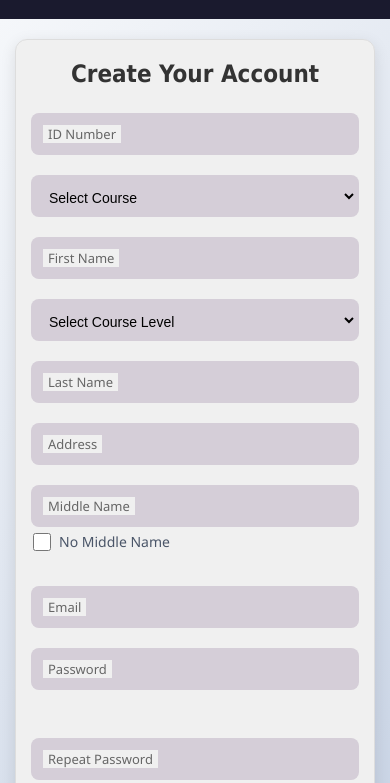
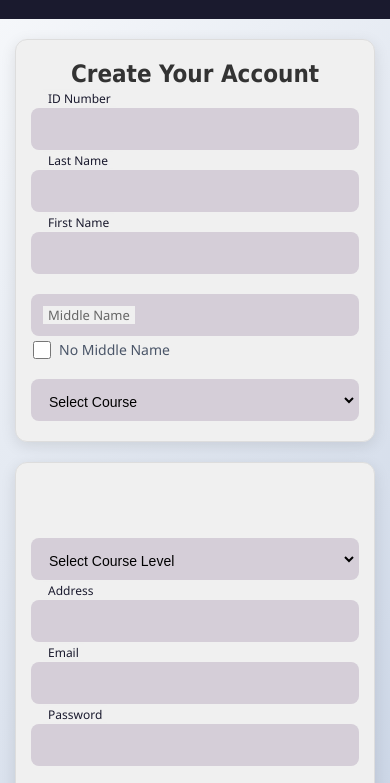
Before and after one commit to ajayseee/ccs-sitin-monitoring, a website: page Register.html in a window 390 px wide. Shown: the part 61-844 px from the top of the page. Drawn offline with nearby package versions, Linux system fonts and the light colour scheme; no server answers.

Commit message:
Restore cleaner two-column registration containers layout with even vertical alignment, grouped input-text-groups, compact checkbox spacing, and stacked mobile responsiveness

```diff
--- a/Register.css
+++ b/Register.css
@@ -163,42 +163,23 @@ form select:focus{
     border-color: #1a1a2e;
 }
 
-.register-card {
-    padding: 40px;
+.container-left,
+.container-right{
+    padding: 30px;
     border: 1px solid #ddd;
     width: 100%;
-    max-width: 900px;
+    max-width: 450px;
     background-color: #f0f0f0;
     border-radius: 12px;
     box-shadow: 0 4px 15px rgba(0, 0, 0, 0.1);
 }
 
-.register-card h1 {
+.container-left h1{
     font-family: Tahoma;
     font-size: clamp(24px, 5vw, 32px);
     color: #333;
-    margin-bottom: 25px;
+    margin-bottom: 10px;
     text-align: center;
-}
-
-.form-grid {
-    display: grid;
-    grid-template-columns: 1fr 1fr;
-    gap: 20px 30px;
-}
-
-.input-text-group {
-    display: flex;
-    flex-direction: column;
-}
-
-.feedback-msg {
-    font-size: 12px;
-    margin-top: 5px;
-    margin-bottom: 5px;
-    font-weight: 600;
-    transition: all 0.3s ease;
-    min-height: 18px;
 }
 
 .btn{
@@ -258,7 +239,8 @@ form select:focus{
         gap: 20px;
     }
 
-    .register-card{
+    .container-left,
+    .container-right{
         padding: 25px;
     }
 }
@@ -317,14 +299,14 @@ form select:focus{
         gap: 20px;
     }
 
-    .register-card{
+    .container-left,
+    .container-right{
         max-width: 100%;
         padding: 25px 20px;
     }
 
-    .form-grid {
-        grid-template-columns: 1fr;
-        gap: 20px;
+    .container-right form{
+        margin-top: 0;
     }
 
     .btn button{
@@ -344,7 +326,8 @@ form select:focus{
         width: 35px;
     }
 
-    .register-card{
+    .container-left,
+    .container-right{
         padding: 20px 15px;
     }
 
@@ -391,3 +374,24 @@ form select:focus{
     cursor: pointer !important;
     user-select: none !important;
 }
+
+.input-text-group {
+    display: flex;
+    flex-direction: column;
+    width: 100%;
+}
+
+.input-text-group .checkbox-container {
+    margin-top: 4px;
+    margin-bottom: 0;
+}
+
+.feedback-msg {
+    font-size: 12px;
+    margin-top: 5px;
+    margin-bottom: 0;
+    font-weight: 600;
+    transition: all 0.3s ease;
+    min-height: 18px;
+    padding-left: 2px;
+}
--- a/Register.html
+++ b/Register.html
@@ -38,49 +38,24 @@
 
     <main>
       <section class="Register animate__animated animate__fadeInUp">
-        <div class="register-card">
+        <div class="container-left">
           <h1>Create Your Account</h1>
           <form action="">
-            <div class="form-grid">
-              <!-- Column 1 -->
             <div class="input-text">
-                <input type="text" id="number" placeholder=" " />
-                <label for="number">ID Number</label>
+              <input type="text" id="number" />
+              <label for="idnumber">ID Number</label>
             </div>
 
-              <!-- Column 2 -->
             <div class="input-text">
-                <select id="course" required>
-                  <option value="" disabled selected>Select Course</option>
-                </select>
+              <input type="text" id="lastname" />
+              <label for="lastname">Last Name</label>
             </div>
 
-              <!-- Column 1 -->
             <div class="input-text">
-                <input type="text" id="firstname" placeholder=" " />
+              <input type="text" id="firstname" />
               <label for="firstname">First Name</label>
             </div>
 
-              <!-- Column 2 -->
-              <div class="input-text">
-                <select id="courselevel" required>
-                  <option value="" disabled selected>Select Course Level</option>
-                </select>
-              </div>
-
-              <!-- Column 1 -->
-              <div class="input-text">
-                <input type="text" id="lastname" placeholder=" " />
-                <label for="lastname">Last Name</label>
-              </div>
-
-              <!-- Column 2 -->
-              <div class="input-text">
-                <input type="text" id="address" placeholder=" " />
-                <label for="address">Address</label>
-              </div>
-
-              <!-- Column 1 (Middle Name Section grouped properly) -->
             <div class="input-text-group">
               <div class="input-text">
                 <input type="text" id="middlename" placeholder=" " />
@@ -91,34 +66,50 @@
                 <label for="noMiddleNameCheckbox">No Middle Name</label>
               </div>
             </div>
+            <div class="input-text">
+                <select id="course" required>
+                  <option value="" disabled selected>Select Course</option>
+                </select>
+            </div>
+          </form>
+        </div>
 
-              <!-- Column 2 -->
+          <div class="container-right">
+                <form action="" style="margin-top: 55px">
                   <div class="input-text">
-                <input type="text" id="email" placeholder=" " />
+                    <select id="courselevel" required>
+                      <option value="" disabled selected>Select Course Level</option>
+                    </select>
+                  </div>
+
+            <div class="input-text">
+              <input type="text" id="address" />
+              <label for="address">Address</label>
+            </div>
+
+            <div class="input-text">
+              <input type="text" id="email" />
               <label for="email">Email</label>
             </div>
 
-              <!-- Column 1 -->
             <div class="input-text-group">
               <div class="input-text">
-                  <input type="password" id="password" placeholder=" " />
+                <input type="password" id="password" />
                 <label for="password">Password</label>
               </div>
               <div id="passwordFeedback" class="feedback-msg"></div>
             </div>
 
-              <!-- Column 2 -->
             <div class="input-text-group">
               <div class="input-text">
-                  <input type="password" id="confirmPassword" placeholder=" " />
+                <input type="password" id="confirmPassword" />
                 <label for="confirmPassword">Repeat Password</label>
               </div>
               <div id="confirmPasswordFeedback" class="feedback-msg"></div>
             </div>
-            </div>
 
             <div class="btn">
-              <button type="submit">Register</button>
+              <button type="button">Register</button>
             </div>
 
             <div class="login-link">
--- a/register.js
+++ b/register.js
@@ -1,20 +1,20 @@
 // Client-side JavaScript for registration
 
 document.addEventListener('DOMContentLoaded', function() {
-  const registerForm = document.querySelector('.Register form');
+  const registerForms = document.querySelectorAll('.Register form');
   const registerButton = document.querySelector('.Register .btn button');
 
   if (registerButton) {
     registerButton.addEventListener('click', handleRegister);
   }
 
-  // Also handle form submission with Enter key
-  if (registerForm) {
-    registerForm.addEventListener('submit', function(e) {
+  // Also handle form submission with Enter key on all forms in the section
+  registerForms.forEach(form => {
+    form.addEventListener('submit', function(e) {
       e.preventDefault();
       handleRegister();
     });
-  }
+  });
 
   // Mobile menu toggle
   const menuToggle = document.querySelector('.mobile-menu-toggle');
```
Lines whose indentation alone changed are shown as unchanged.
